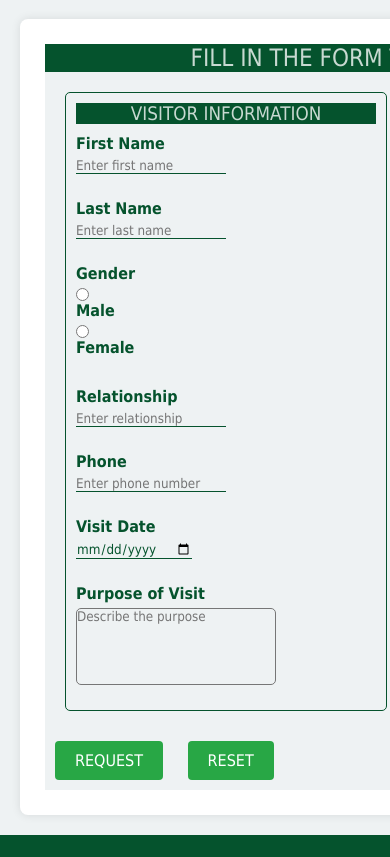
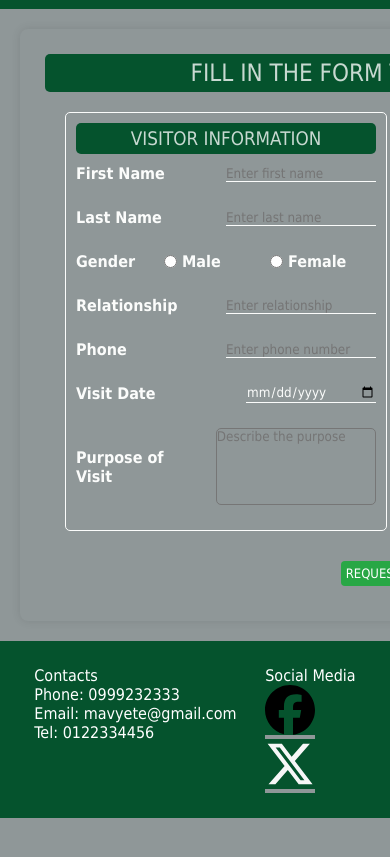
Before and after one commit to Kalua-George/prison-info-management-system, a plain HTML site: page public pages/visitapplication.html in a window 390 px wide. Shown: the part 79-936 px from the top of the page. After the commit the page ends 897 px from the top, so only its background shows below. Drawn offline with Linux system fonts and the light colour scheme.

Commit message:
added a log in page

```diff
--- a/public pages/STYLES/applications.css
+++ b/public pages/STYLES/applications.css
@@ -4,10 +4,10 @@
 
 *{
     font-family: tahoma;
-    background-color: #eef2f3;
+    background-color: #8f9798;
     margin: 0;
-
-    color: #05532d;
+    outline: none;
+    color: #fbfcfb;
     font-weight: 150;
     padding: 0;
 }
@@ -27,6 +27,8 @@ main {
 }
 
 h2,h1, h3 {
+    padding:5px;
+    border-radius: 5px;
     text-align: center;
     background:#05532d;
     color: #c8d9d1;
@@ -35,7 +37,7 @@ h2,h1, h3 {
 
 /* Form Styles */
 form {
-    background-color: #fff;
+    background-color:#8f9798;
     padding: 25px;
     border-radius: 8px;
     box-shadow: 0 0 10px rgba(0, 0, 0, 0.1);
@@ -103,7 +105,7 @@ textarea{
     margin-right: 5px;
 }
 
-.cent{
+.center{
     display: flex;
     width: 80%;
     justify-content: center;
@@ -111,14 +113,14 @@ textarea{
 }
 
 .click {
-    padding: 10px 20px;
+    padding: 5px;
     background-color: #28a745;
     color: white;
     border: none;
-    margin: 10px;
+    margin:10px;
     border-radius: 4px;
     cursor: pointer;
-    font-size: 16px;
+    font-size: 13px;
 }
 
 .click:hover {
@@ -150,88 +152,32 @@ svg {
     width: 50px;
 }
 
-/* Responsive Adjustments */
-@media (max-width: 600px) {
-    .form-group {
-        flex-direction: column;
-        align-items: flex-start;
-    }
+/*log in page styles are put here.. they have been created for the page itself only*/
+.login{
+    background-color: #8f9798;
+    border: 1px solid #05532d;
+    margin: 10px;
+    border-radius:5px;
+    width: 300px;
 
-    .form-group label,
-    .gender-group span {
-        width: 100%;
-        margin-bottom: 5px;
-    }
-
-    .gender-group {
-        flex-direction: column;
-        align-items: flex-start;
-    }
-
-    footer {
-        flex-direction: column;
-        align-items: center;
-    }
-
-    footer div {
-        margin-bottom: 10px;
-    }
+}
+.credentials{
+    display: flex;
+    justify-content: space-between;
+    margin: 10px;
+    width: 250px;
 }
 
-/*
-{
-    margin: 0;
-    padding: 0;
-    font-family: 'Segoe UI', Tahoma, Geneva, Verdana, sans-serif;
-    box-sizing: border-box;
-    color: white;
-    font-weight: 200;
+#pass,#username{
+    border: none;
+    border: #fbfcfb 1px solid;
+    padding: 5px;
+    border-radius: 5px;
 }
-
-main{
-    margin: 20px;
-}
-form{
-    text-align: center;
-    margin: auto;
-    display: flex;
-    justify-content: center;
-    align-items: center;
-    background: #055320;
-    flex-direction: column;
-    width: 450px;
-
-}
-
-.visit{
-    display: flex;
-    flex-direction: column;
-    gap: 10px;
-    padding: 10px;
-    border-radius: 5px;
-    border: 1px solid ;
-    margin: 20px;
-    width: 400px;
-}
-input{
-    outline: none;
-    background-color: #055320;
-    border: none;
-    border-bottom: 1px solid;
-}
-.click{
-    background: white;
-    color:#013b1f;
-    width: 100px;
-    height:30px;
-    margin:10px
-}
-.click:hover{
-
-}
-
-footer,p{
-    padding: 10px;
-    background: #013b1f;
-}
-*/
+ .user{
+    display:flex;
+     flex-direction: column;
+     justify-content: center;
+     align-items: center;
+     margin: 10px;
+ }
```
Also changed, not shown: index.html (+1 -2 lines), public pages/staff_login.html (added, +34 -0 lines).
